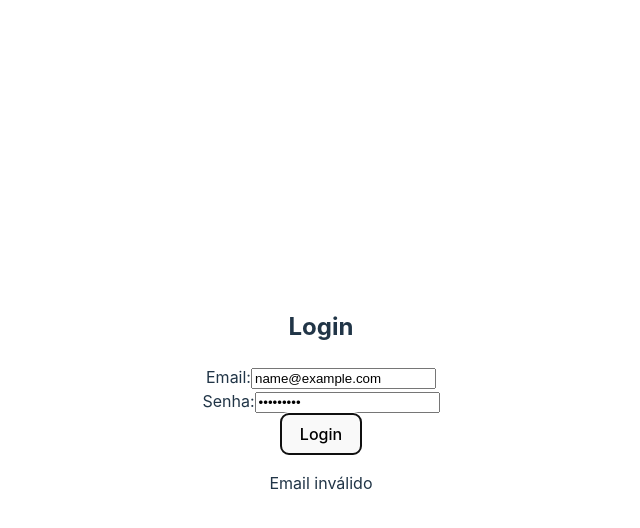
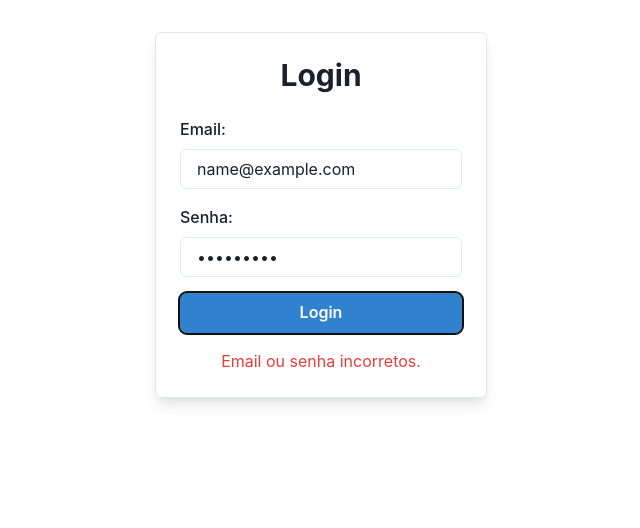
Before and after one commit to wierdest/ecommerce-react, a React (Vite) app: page /login in a window 1280 px wide. Both pictures are taken after typing "name@example.com", "Sample123" into the empty fields and a click on the button "Login". Shown: the top 528 px of the page, without its empty margins (319-959 px from the left). Built offline with nearby package versions, Linux system fonts and the light colour scheme.

Commit message:
chakra + logadocontext

```diff
--- a/package.json
+++ b/package.json
@@ -10,7 +10,11 @@
     "preview": "vite preview"
   },
   "dependencies": {
+    "@chakra-ui/react": "^2.8.2",
+    "@emotion/react": "^11.11.4",
+    "@emotion/styled": "^11.11.5",
     "axios": "^1.7.2",
+    "framer-motion": "^11.2.10",
     "react": "^18.2.0",
     "react-dom": "^18.2.0",
     "react-router-dom": "^5.3.4"
@@ -18,6 +22,7 @@
   "devDependencies": {
     "@types/react": "^18.2.66",
     "@types/react-dom": "^18.2.22",
+    "@types/react-router-dom": "^5.3.3",
     "@vitejs/plugin-react": "^4.2.1",
     "eslint": "^8.57.0",
     "eslint-plugin-react": "^7.34.1",
--- a/src/App.jsx
+++ b/src/App.jsx
@@ -1,21 +1,25 @@
 import { useState } from 'react'
-import reactLogo from './assets/react.svg'
-import viteLogo from '/vite.svg'
 import './App.css'
 import Login from './pages/Login'
 import { Switch, Route } from 'react-router-dom'
 import Erro404 from './pages/Erro404'
+import Home from './pages/Home'
+import { LogadoProvider, LogadoContext } from './context/LogadoContext'
+
+
 function App() {
 
   return (
     <>
+      <Switch>
+        <LogadoProvider>
+          <Route exact path="/login" component={Login} />
+          <Route exact path="/" component={Home} />
+        </LogadoProvider>
+          <Route path="*" component={Erro404} />
+      </Switch>
+    </>
 
-    <Switch>
-          <Route exact path="/login" component={Login}/>
-          <Route path="*" component={Erro404}/>
-      </Switch>
-
-    </>
   )
 }
 
--- /dev/null
+++ b/src/context/LogadoContext.jsx
@@ -0,0 +1,15 @@
+import { createContext, useState } from "react";
+
+const LogadoContext = createContext();
+
+const LogadoProvider = ({children}) => {
+    const [estaLogado, setEstaLogado] = useState(false)
+
+    return(
+        <LogadoContext.Provider value={{estaLogado, setEstaLogado}}>
+            {children}
+        </LogadoContext.Provider>
+    )
+}
+
+export { LogadoContext, LogadoProvider }
--- a/src/main.jsx
+++ b/src/main.jsx
@@ -3,11 +3,15 @@ import ReactDOM from 'react-dom/client'
 import App from './App.jsx'
 import './index.css'
 import { BrowserRouter } from 'react-router-dom/cjs/react-router-dom.js'
+import { ChakraProvider } from '@chakra-ui/react'
+
 
 ReactDOM.createRoot(document.getElementById('root')).render(
   <React.StrictMode>
+    <ChakraProvider>
       <BrowserRouter>
-        <App />
-      </BrowserRouter>
+          <App />
+        </BrowserRouter>
+    </ChakraProvider>
   </React.StrictMode>,
 )
--- /dev/null
+++ b/src/pages/Home.jsx
@@ -0,0 +1,22 @@
+import { useContext, useEffect } from "react";
+import { Redirect, useHistory } from "react-router-dom";
+import { LogadoContext } from "../context/LogadoContext";
+
+function Home() {
+    const { estaLogado } = useContext(LogadoContext)
+    const history = useHistory()
+
+    useEffect(() => {
+        if(!estaLogado) {
+            history.push('/login')
+        }
+    },[] )
+    return (
+      <>
+        <div>Home Page</div>
+      </>
+
+    )
+  }
+
+  export default Home
--- a/src/pages/Login.jsx
+++ b/src/pages/Login.jsx
@@ -1,45 +1,54 @@
-import React, { useState } from 'react';
+import { React, useContext, useState  } from 'react';
+import { useHistory } from "react-router-dom";
+
+import { Button, Input, FormControl, FormLabel, Heading, Box, Text } from '@chakra-ui/react';
+import { LogadoContext } from '../context/LogadoContext';
+
 
 function Login() {
+    const {setEstaLogado} = useContext(LogadoContext)
+    const history = useHistory()
+    // esses estados são locais, só da pagina de login, certo?
     const [email, setEmail] = useState('');
     const [senha, setSenha] = useState('');
     const [message, setMessage] = useState('');
 
     const handleSubmit = (e) => {
         e.preventDefault();
-    if (email === 'user@example.com' && senha === 'password123') {
-      setMessage('Login com sucesso!');
+        if (email === "usuario@exemplo.com" && senha === "senha123") {
+            setEstaLogado(true);
+            setMessage("Login bem-sucedido!");
+            history.push("/")
         } else {
-      setMessage('Email inválido');
+            setMessage("Email ou senha incorretos.");
         }
     };
-
     return (
-    <div>
-      <h2>Login</h2>
+      <Box display="flex" justifyContent="center" alignItems="center">
+        <Box maxW="sm" w="100%" p={6} borderWidth={1} borderRadius="md" boxShadow="lg">
+          <Heading as="h2" size="lg" textAlign="center" mb={6}>Login</Heading>
           <form onSubmit={handleSubmit}>
-        <div>
-          <label htmlFor="email">Email:</label>
-          <input
+            <FormControl id="email" mb={4}>
+              <FormLabel>Email:</FormLabel>
+              <Input
                 type="email"
-            id="email"
                 value={email}
                 onChange={(e) => setEmail(e.target.value)}
               />
-        </div>
-        <div>
-          <label htmlFor="senha">Senha:</label>
-          <input
+            </FormControl>
+            <FormControl id="senha" mb={4}>
+              <FormLabel>Senha:</FormLabel>
+              <Input
                 type="password"
-            id="senha"
                 value={senha}
                 onChange={(e) => setSenha(e.target.value)}
               />
-        </div>
-        <button type="submit">Login</button>
+            </FormControl>
+            <Button colorScheme="blue" type="submit" width="full">Login</Button>
           </form>
-      {message && <p>{message}</p>}
-    </div>
+          {message && <Text mt={4} color="red.500">{message}</Text>}
+        </Box>
+      </Box>
     );
 }
 
```
Also changed, not shown: 1 other file (tests, documents, lock files or other folders). Lines whose indentation alone changed are shown as unchanged.
